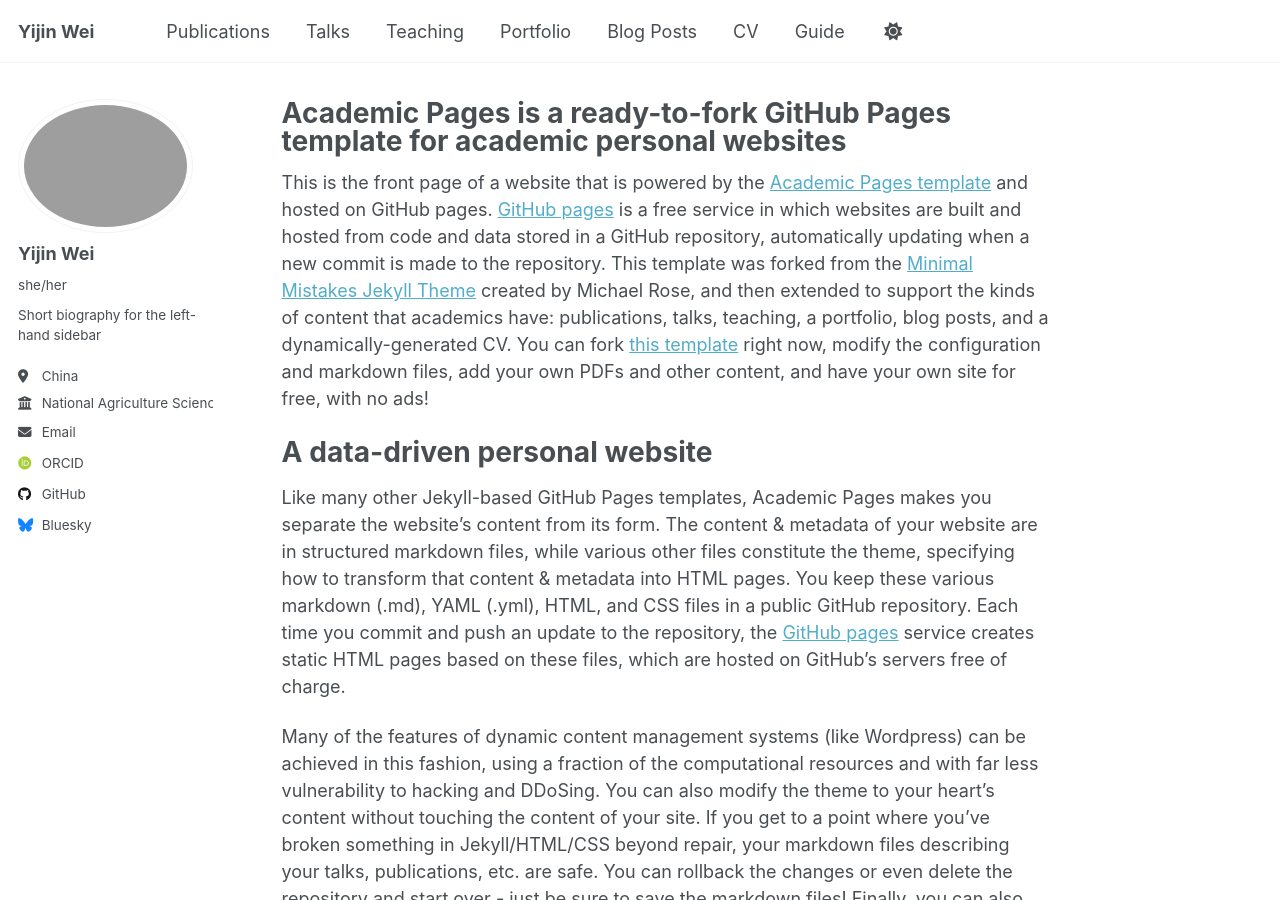
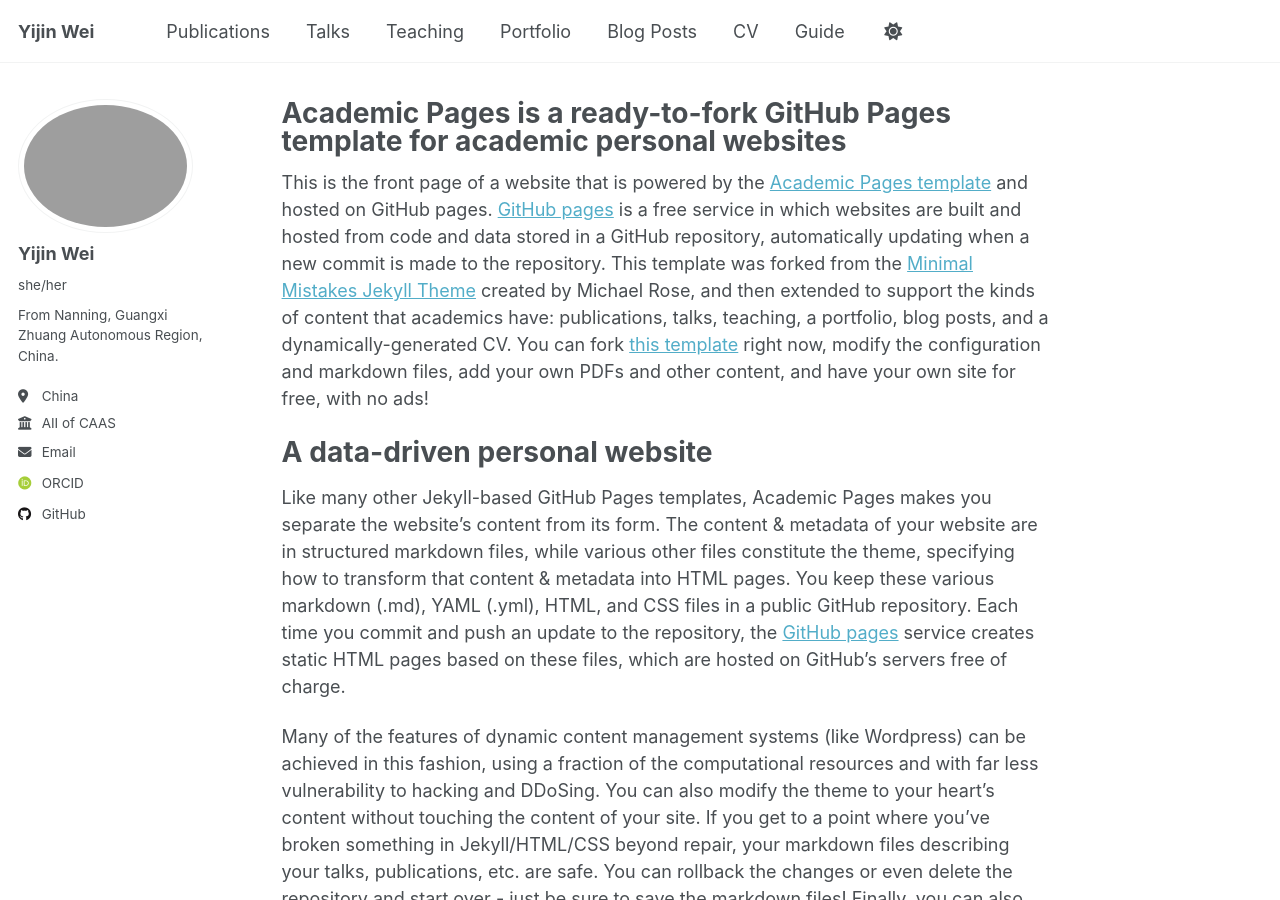
Before and after one commit to mangx/mangx.github.io, a Jekyll site: the page built from _pages/about.md, in a window 1280 px wide and 900 px high. Built offline with Jekyll 4.4.1, drawn with Linux system fonts in a browser that asks for light colours; some web fonts are replaced.

Commit message:
Update _config.yml

```diff
--- a/_config.yml
+++ b/_config.yml
@@ -25,9 +25,9 @@
   avatar           : "cow1.jpg"
   name             : "Yijin Wei"
   pronouns         : "she/her"
-  bio              : "Short biography for the left-hand sidebar"
+  bio              : "From Nanning, Guangxi Zhuang Autonomous Region, China."
   location         : "China"
-  employer         : "National Agriculture Science Data Center, Agriculture Information Institution of CAAS"
+  employer         : "AII of CAAS"
   uri              : # URL
   email            : "weiyijin0816@gmail.com"
 
@@ -46,12 +46,12 @@
   bitbucket        : # Username - Update with your username on the site
   codepen          : # Username
   dribbble         : # Username
-  github           : "academicpages"
+  github           : "mangx"
   kaggle           : # Username
   stackoverflow    : # User number or user number and name (i.e., use "1" or "1/jeff-atwood")
 
   # Social media
-  bluesky          : "bsky.app" # Replace this with you Bluesky username
+  bluesky          : # "bsky.app" # Replace this with you Bluesky username
   facebook         : # Username
   flickr           : # Username
   foursquare       : # Username
```
